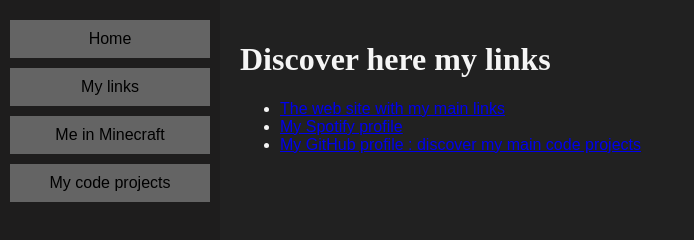
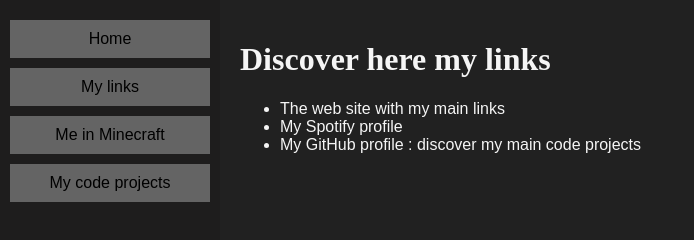
Before and after one commit to F2x-47/website, a plain HTML site: page index.html in a window 1280 px wide. Both pictures are taken after a click on the button "My links". Shown: the whole page, without its empty margins (0-694 px from the left). Drawn offline with Linux system fonts and the light colour scheme; a web font is replaced by a local one.

Commit message:
Update index.html
- modifie le style des liens "<a>"

```diff
--- a/index.html
+++ b/index.html
@@ -59,6 +59,16 @@
     button:hover {
       background-color: #717171;
       transform: scale(1.03);
+    }
+
+    a {
+      color: whitesmoke;
+      text-decoration: none;
+      font-size: 16px;
+    }
+
+    a:hover {
+      text-decoration: underline;
     }
 
     .hamburger {
```
